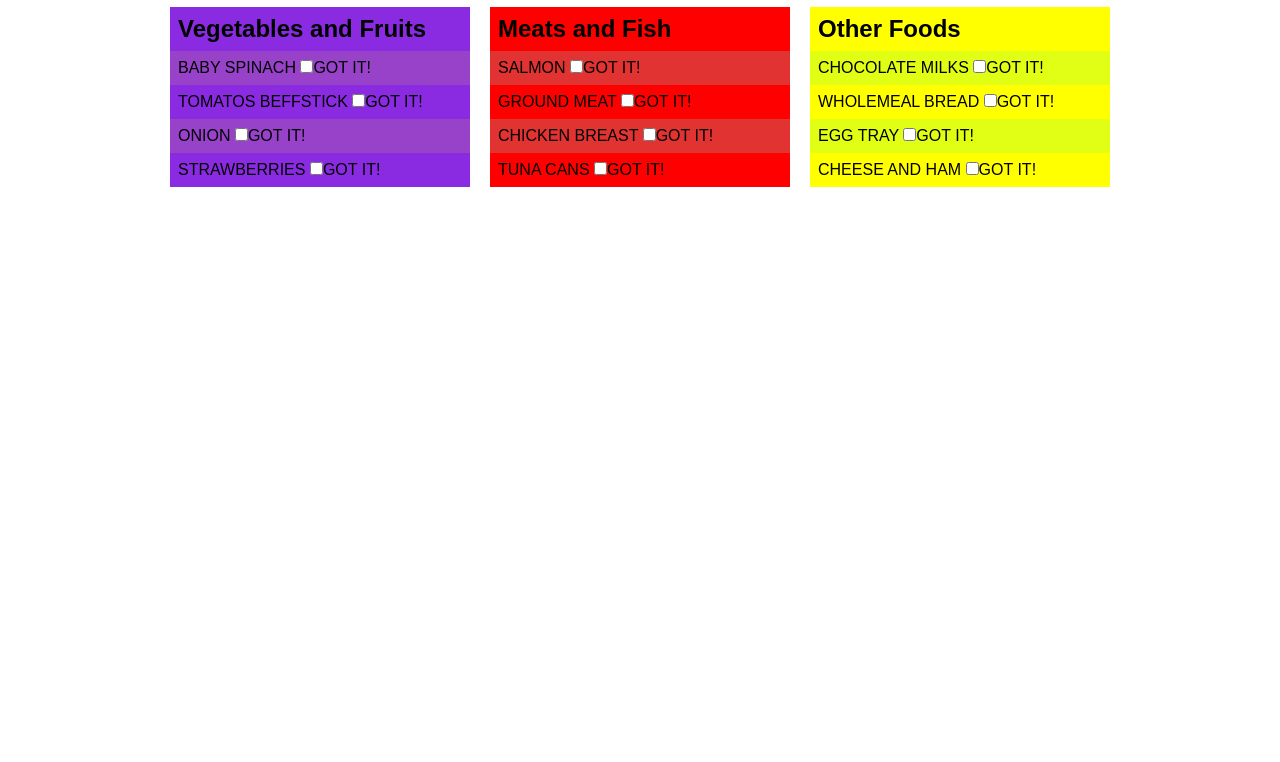
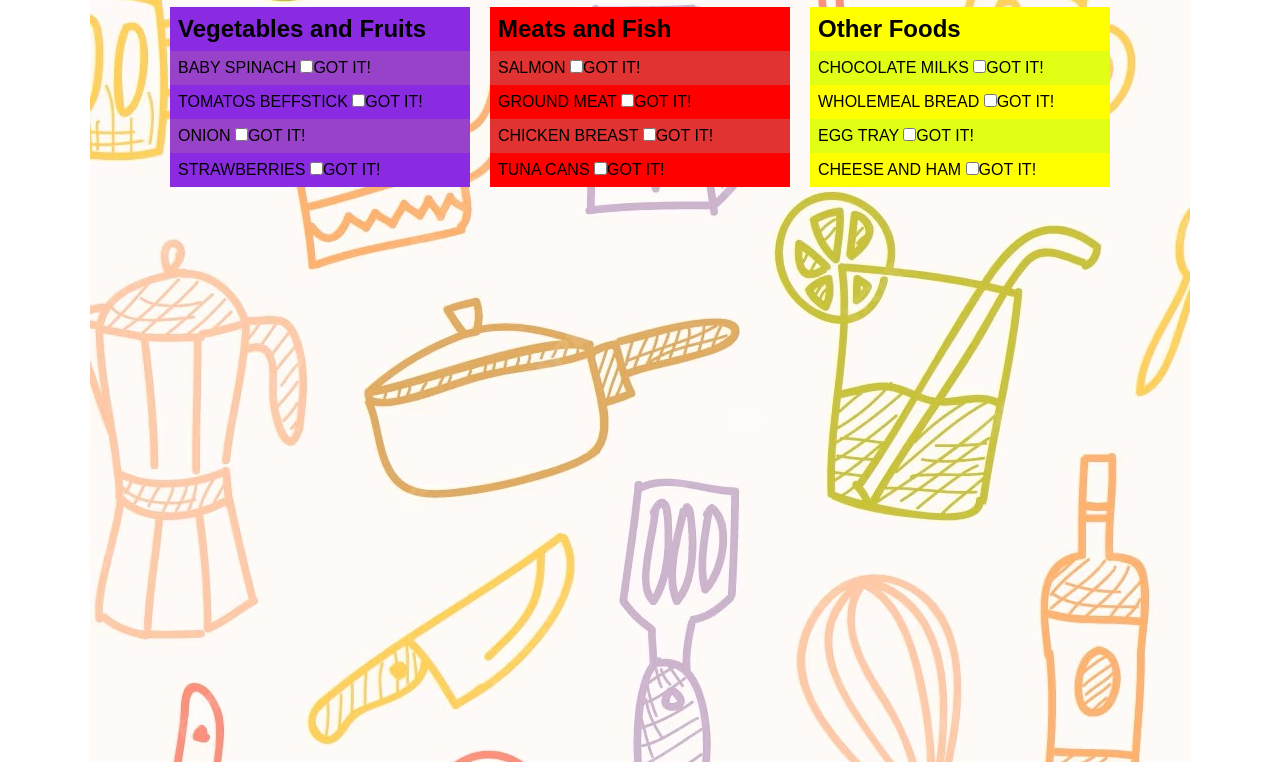
Before and after one commit to Izel-Esteban/Cardenas_Izel_HW3, a plain HTML site: page index.html in a window 1280 px wide. Shown: the part 163-925 px from the top of the page. Drawn offline with Linux system fonts and the light colour scheme.

Commit message:
Update main.css

```diff
--- a/css/main.css
+++ b/css/main.css
@@ -24,7 +24,7 @@ body {
     width:1100px;
     height: 1200px;
     margin: 0px auto;
-    background-image: url(../images/patron-dibujado-mano-herramientas-cocina_23-2147511747.avif);
+    background-image: url(../images/patron-dibujado.jpg);
 }
 
 main {
```
